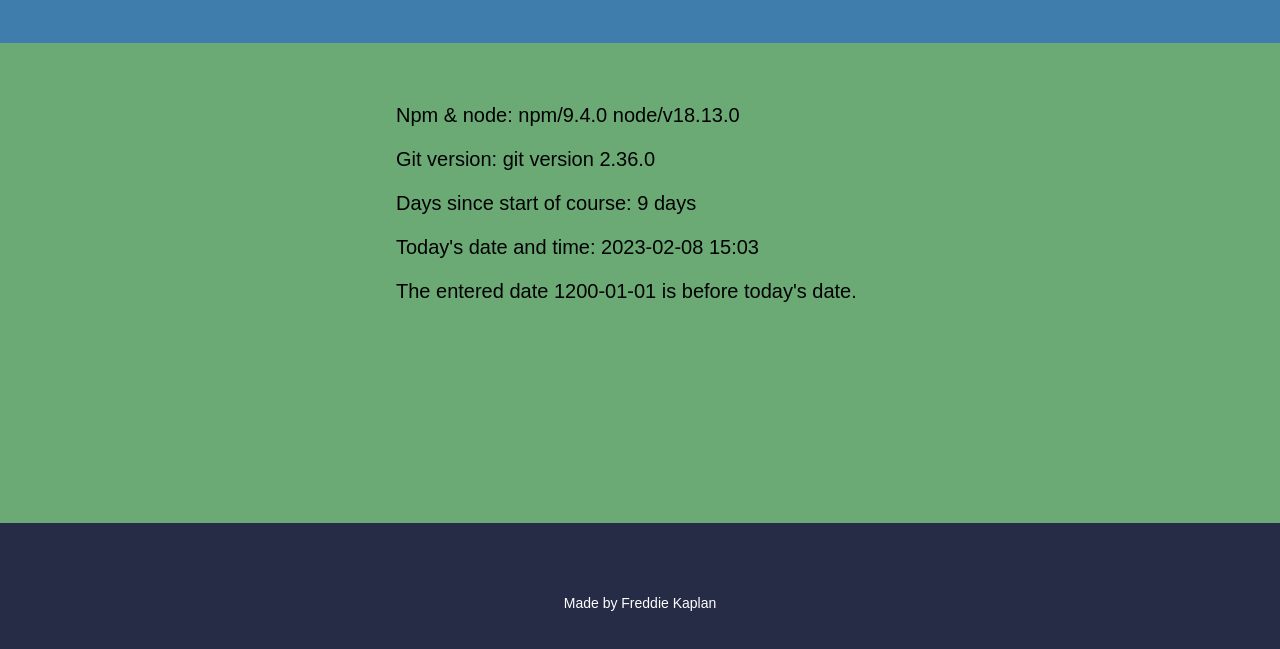
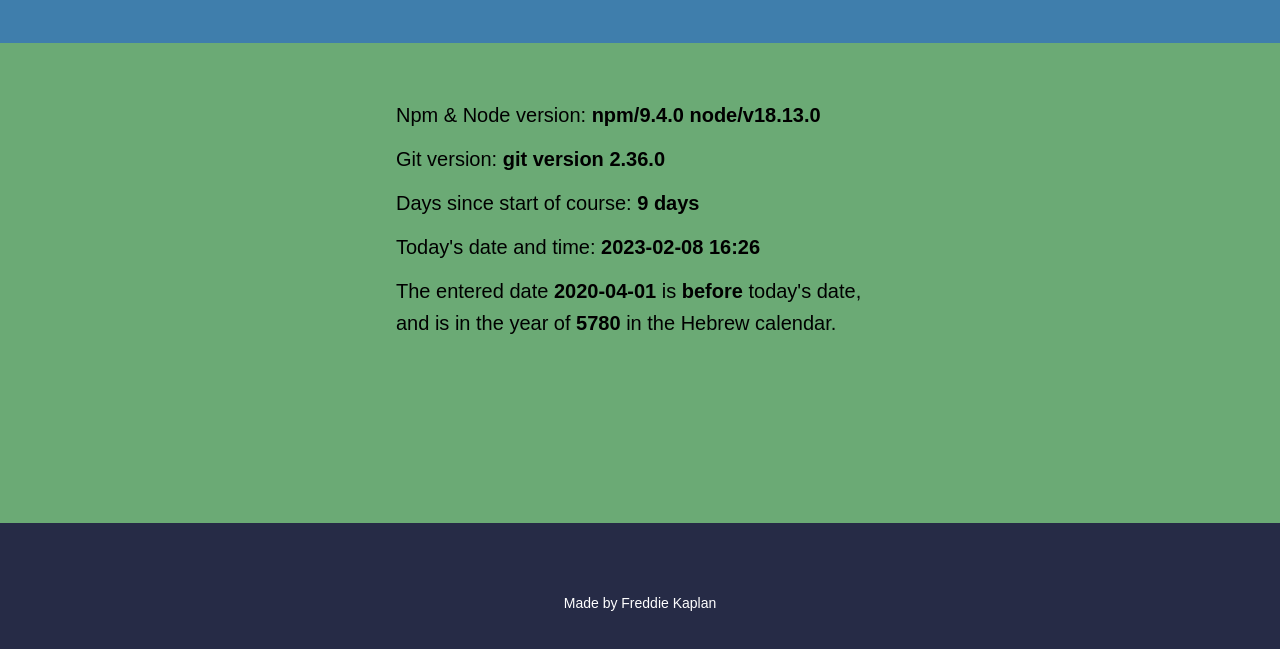
Before and after one commit to freddiekaplan-cme/js-frameworks-week-2, a website: page index.html in a window 1280 px wide. Shown: the part 117-766 px from the top of the page. Drawn offline with Linux system fonts and the light colour scheme.

Commit message:
Added Hebrew year with Temporal.

```diff
--- a/index.html
+++ b/index.html
@@ -13,19 +13,19 @@
     	</header>
     	<main class="content">
 			<div class="content-item">
-				Npm & node: npm/9.4.0 node/v18.13.0
+				Npm & Node version: <span class="results">npm/9.4.0 node/v18.13.0</span>
 			</div>
 			<div class="content-item">
-			Git version: git version 2.36.0
+			Git version: <span class="results">git version 2.36.0</span>
 			</div>
 			<div class="content-item">
-				Days since start of course: 9 days
+				Days since start of course: <span class="results">9 days</span>
 			</div>
 			<div class="content-item">
-				Today's date and time: 2023-02-08 15:03
+				Today's date and time: <span class="results">2023-02-08 16:26</span>
 			</div>
 			<div class="content-item">
-				The entered date 1200-01-01 is before today's date.
+				The entered date <span class="results">2020-04-01</span> is <span class="results">before</span> today's date, and is in the year of <span class="results">5780</span> in the Hebrew calendar.
 			</div>
     	</main>
 		<footer class="footer">
--- a/style.css
+++ b/style.css
@@ -42,6 +42,11 @@ body {
 	margin-bottom: 12px;
 }
 
+.results {
+	font-weight: 700;
+}
+
+
 .footer {
 	background-color: #262b46;
 }
```
Also changed, not shown: index.js (+12 -18 lines).
